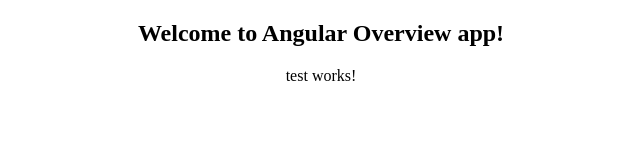
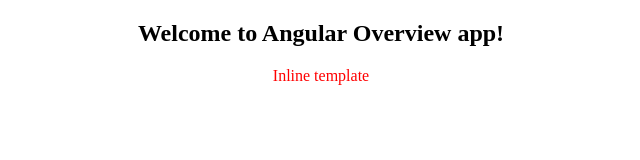
Before and after one commit to almasud/Angular-Overview, an Angular app: page / in a window 1280 px wide. Shown: the top 160 px of the page, without its empty margins (319-959 px from the left). Built offline with nearby package versions, Linux system fonts and the light colour scheme.

Commit message:
Component with inline template and inside CSS.

```diff
--- a/src/app/app.component.html
+++ b/src/app/app.component.html
@@ -1,6 +1,11 @@
 <div style="text-align: center;">
   <h2>Welcome to {{ title }} app!</h2>
-  <div app-test></div>
+  <!-- HTML custom tag -->
+  <app-test></app-test>
+  <!-- HTML class name -->
+  <!-- <div class="app-test"></div> -->
+  <!-- HTML custom attribute -->
+  <!-- <div app-test></div>  -->
 </div>
 
 <router-outlet></router-outlet>
--- a/src/app/test/test.component.ts
+++ b/src/app/test/test.component.ts
@@ -1,9 +1,19 @@
 import { Component, OnInit } from '@angular/core';
 
 @Component({
-  selector: '[app-test]',
-  templateUrl: './test.component.html',
-  styleUrls: ['./test.component.css']
+  selector: 'app-test', // Custom HTML tag selector
+  // selector: '.app-test', // HTML class name selector
+  // selector: '[app-test]', // HTML custom attribute selector
+  // templateUrl: './test.component.html', // HTML template URL
+  template: `<div>
+                Inline template
+              </div>`,  // Inline template
+  // styleUrls: ['./test.component.css']  // CSS file URL
+  styles: [`
+      div {
+        color: red;
+      }
+  `],  // Inside CSS
 })
 export class TestComponent implements OnInit {
 
```
